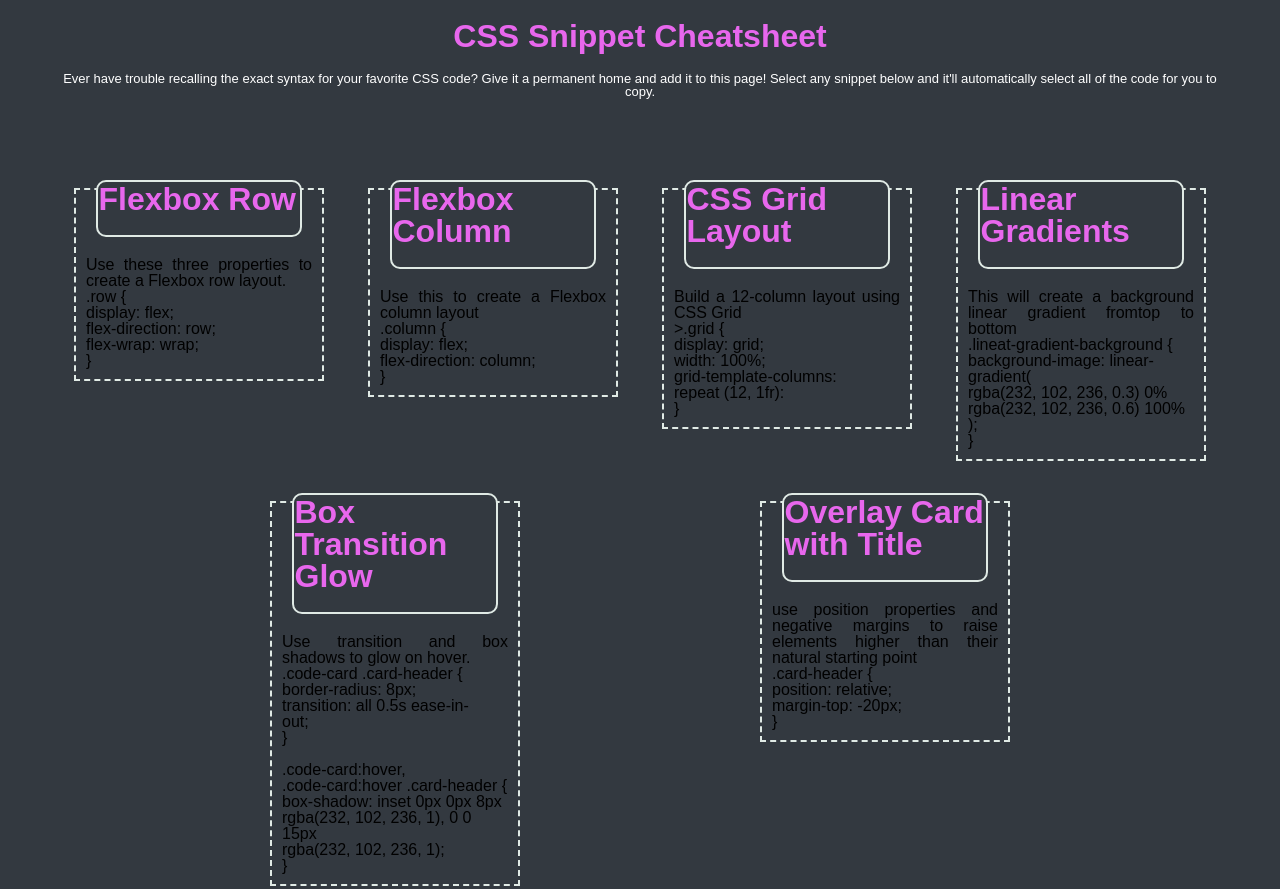
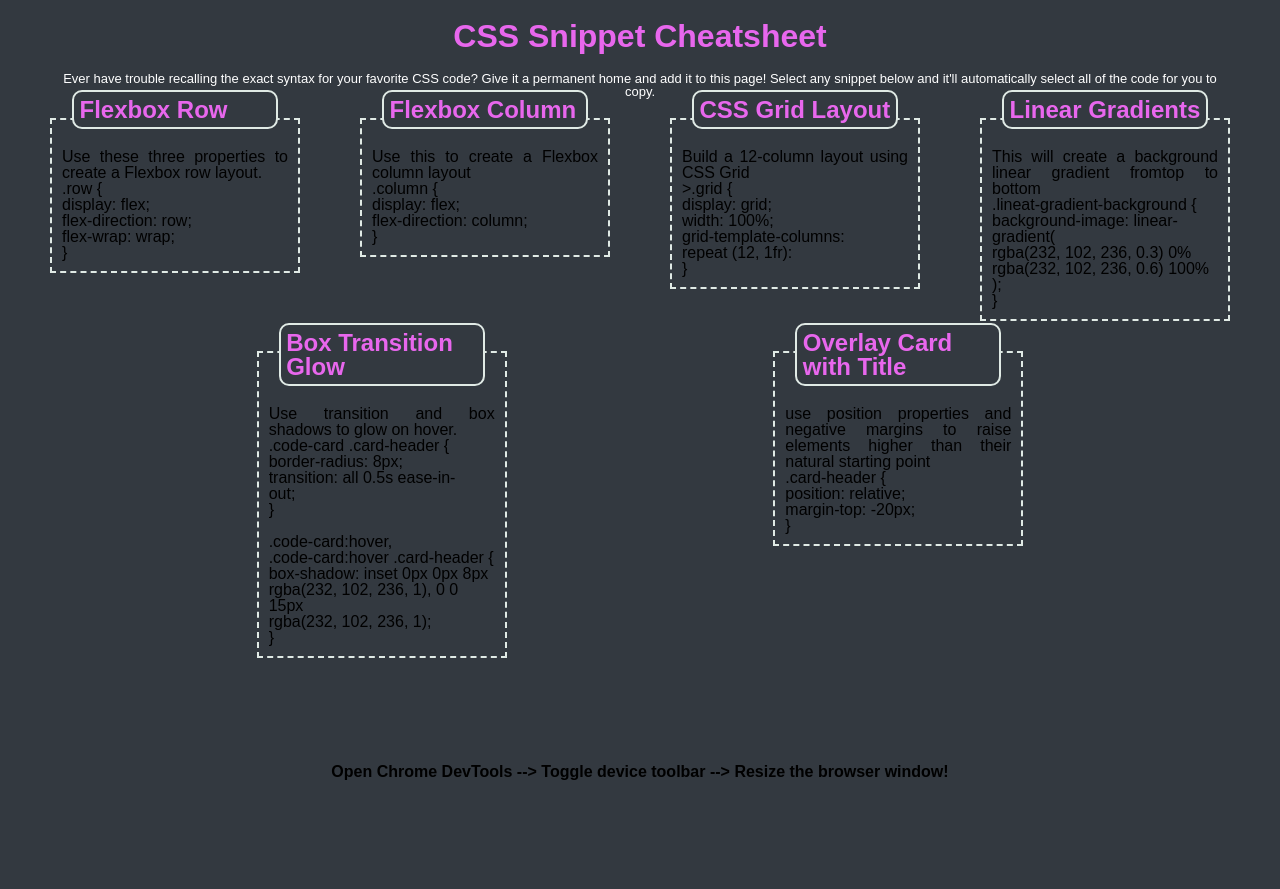
Before and after one commit to AliBakerCodes/CSS-Snippet-Cheat-Sheet, a plain HTML site: page index.html in a window 1280 px wide. Shown: the top 889 px of the page. After the commit the page ends 800 px from the top, so only its background shows below. Drawn offline with Linux system fonts and the light colour scheme.

Commit message:
Added CSS Styling to cards. Added some Grid work

```diff
--- a/assets/css/style.css
+++ b/assets/css/style.css
@@ -16,7 +16,7 @@ body {
   display: flex;
   flex-direction: column;
   min-height: 100vh;
-  justify-content: flex-start;
+  justify-content: center;
   background-color: var(--background);
 }
 
@@ -55,45 +55,54 @@ footer {
 }
 
 .content {
-  flex: 33.3%;
-  padding: 50px;
+  display:grid;
+  width: 100%;
+  gap: 10px 10px;
+  /* flex: 33.3%; */
+  /* padding: 10px; */
+  grid-template-columns: repeat(3, 1fr);
   flex-wrap: wrap;
   justify-content: space-evenly;
   align-items: flex-start;
   display: flex;
-  width: 100%;
+
 
 }
 
 /* Added rotation, box-shadow, border-radius */
 .card {
+  width: 350px;
   border-style: dashed;
   border-width: 2px;
   border-color: var(--bordercolor);
   padding: 10px;
   flex: 0 0 250px;
-  margin: 20px;
+  margin-bottom: 20px;
 }
 
 /* Added border-radius to match the card */
 .card header {
   position: relative;
-  margin-top: -20px;
+  margin-top: -40px;
   border-radius: 10px 10px 10px 10px;
   border: 2px solid var(--bordercolor);
   /* border-color: var(--bordercolor); */
   padding: .5px;
   z-index: 2;
   background-color: var(--background);
+}
+ .card header h2 {
+  justify-content: center;
   color: var(--glowpink);
-  font: bold;
+  font-weight: bold;
+  font-size: x-large;
   text-align: start;
-}
-
+  margin: 5px 0px 5px 5px;
+ }
 .card p {
   text-align: justify;
 }
-@media screen and (max-width: 992px) {
+/* @media screen and (max-width: 992px) {
   .card {
     width: 100%;
   }
@@ -104,6 +113,6 @@ footer {
   main
  {
     flex-direction: column;
-    width: 50%;
+    width: 50%; */
 
 }
--- a/index.html
+++ b/index.html
@@ -23,7 +23,7 @@
       <!-- Content Cards -->
       <div class="content">
         <section class="card">
-          <header><h1>Flexbox Row</h1></header>
+          <header><h2>Flexbox Row</h2></header>
           <p>Use these three properties to create a Flexbox row layout.</p>
           <code>
             .row { <br />
@@ -34,7 +34,7 @@
           </code>
         </section>
         <section class="card">
-          <header><h1>Flexbox Column</h1></header>
+          <header><h2>Flexbox Column</h2></header>
           <p>Use this to create a Flexbox column layout</p>
           <code>
             .column { <br />
@@ -44,7 +44,7 @@
           </code>
         </section>
         <section class="card">
-          <header><h1>CSS Grid Layout</h1></header>
+          <header><h2>CSS Grid Layout</h2></header>
           <p>Build a 12-column layout using CSS Grid</p>
           <code></code>
             >.grid { <br />
@@ -56,7 +56,7 @@
           </code>
         </section>
         <section class="card">
-          <header><h1>Linear Gradients</h1></header>
+          <header><h2>Linear Gradients</h2></header>
           <p>This will create a background linear gradient fromtop to bottom</p>
           <code>
             .lineat-gradient-background { <br />
@@ -69,7 +69,7 @@
           </code>
         </section>
         <section class="card">
-          <header><h1>Box Transition Glow</h1></header>
+          <header><h2>Box Transition Glow</h2></header>
           <p>Use transition and box shadows to glow on hover.</p>
           <code>
             .code-card .card-header { <br />
@@ -87,7 +87,7 @@
           </code>
         </section>
         <section class="card">
-          <header><h1>Overlay Card with Title</h1></header>
+          <header><h2>Overlay Card with Title</h2></header>
           <p>use position properties and negative margins to raise elements higher than their natural starting point</p>
           <code>
             .card-header { <br />
```
